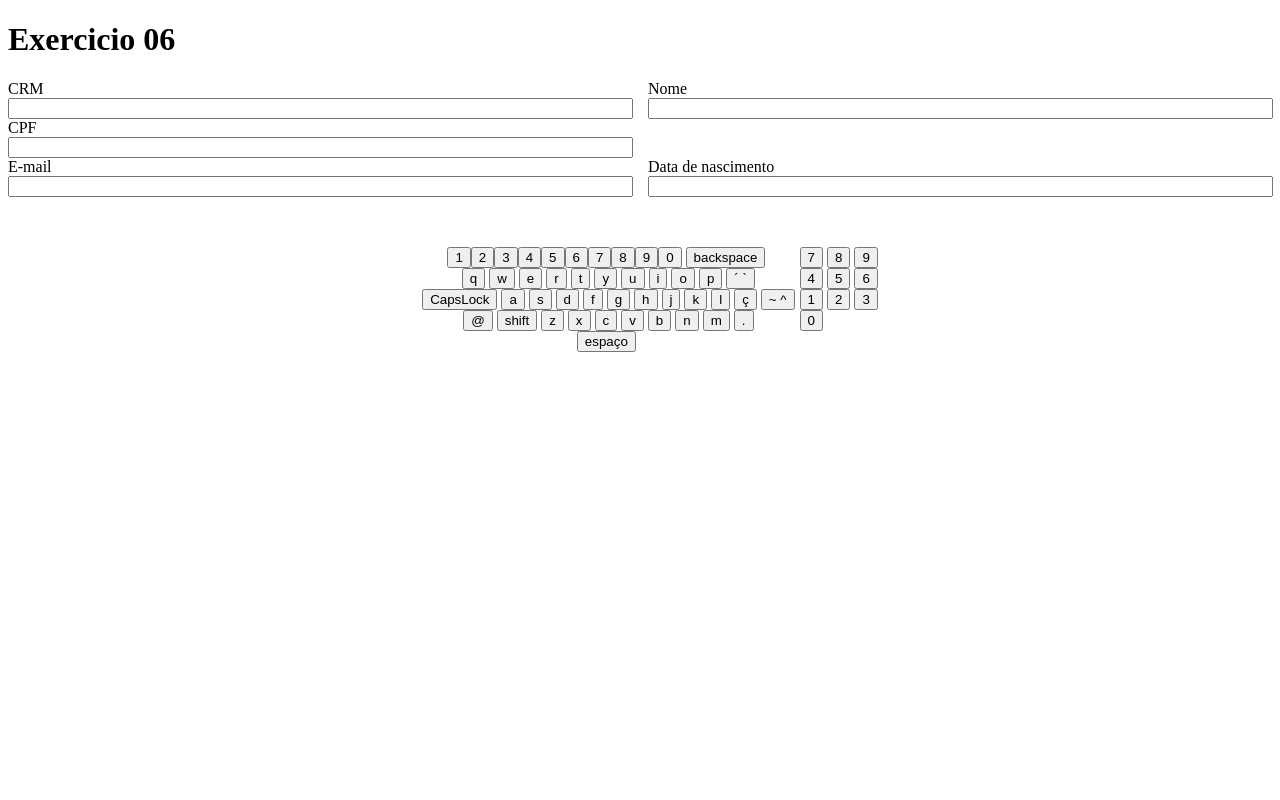
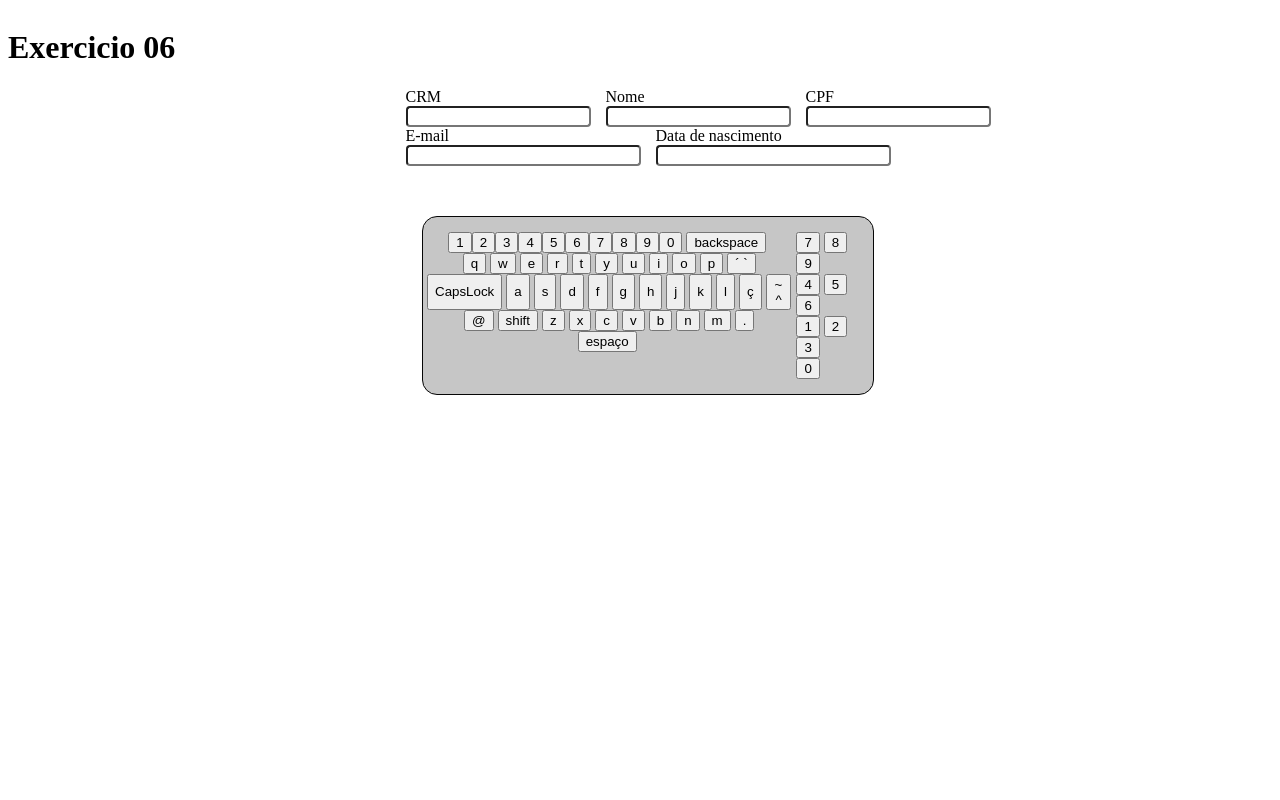
Before and after one commit to eliasdeaguiar/Meus-estudos, a PHP site: page / in a window 1280 px wide. Run offline with PHP 8.4, Linux system fonts and the light colour scheme.

Commit message:
Finalizado no escritorio ex06

```diff
--- a/Ex-28-02-23/ex06/index.html
+++ b/Ex-28-02-23/ex06/index.html
@@ -12,6 +12,7 @@
     <h1>Exercicio 06</h1>
 
     <form action="" class="teclado_nao_some">
+        <div id="linhas">
             <div class="linha">
                 <div class="input">
                     <label for="crm" class="teclado_numerico">CRM</label>
@@ -21,8 +22,6 @@
                     <label for="nome" class="teclado_alfabetico">Nome</label>
                     <input type="text" id="nome" class="teclado_alfabetico output">
                 </div>
-        </div>
-        <div class="linha" id="linha-cpf">
                 <div class="input">
                     <label for="cpf" class="teclado_numerico">CPF</label>
                     <input type="text" id="cpf" class="teclado_numerico output" maxlength="14">
@@ -38,8 +37,10 @@
                     <input type="text" id="data-nascimento" class="teclado_numerico output">
                 </div>
             </div>
+        </div>
     </form>
-    <div id="teclado" class="teclado">
+    <div id="teclado">
+        <div id="teclados">
             <div id="teclado01" class="teclado_nao_some">
                 <div id="linha01" class="linhas_teclado_num mostrar_teclado">
                     <button id="Digit1" class="teclas_num">1</button>
@@ -172,6 +173,7 @@
                 </div>
             </div>
         </div>
+    </div>
 
     <script src="main.js"></script>
 </body>
--- a/Ex-28-02-23/ex06/main.js
+++ b/Ex-28-02-23/ex06/main.js
@@ -12,13 +12,14 @@
 //         console.log('entrou');
 //     }
 // })
-window.addEventListener('load', function (event){
-        console.log(event)
-        // for(let contador = 0; contador < listaDeLinhas.length; contador++){
-        //     // if(getModifierState('CapsLock'))
-        //     console.log('entrou');
-        // }
- });
+// window.addEventListener('load', function (event){
+//         console.log(event.target)
+
+//         // for(let contador = 0; contador < listaDeLinhas.length; contador++){
+//         //     // if(getModifierState('CapsLock'))
+//         //     console.log('entrou');
+//         // }
+//  });
 
 const container = document.querySelector('#teclado');
 const containerTeclado = document.querySelector('#teclado01');
@@ -163,9 +164,9 @@
                             outputId.value = outputId2.substring(0, outputId2.length -1);
                         }
                     }
-                    // if(event.code == 'Space'){
-                    //     outputId.value.replace(/\w/g, ' ');
-                    // }
+                    if(event.code == 'Space'){
+                        outputId.value += ' ';
+                    }
                 }else{
 
                     outputId.value += event.key;
--- a/Ex-28-02-23/ex06/style.css
+++ b/Ex-28-02-23/ex06/style.css
@@ -1,4 +1,4 @@
-/* @charset "UTC-8"; */
+@charset "UTC-8";
 /* *{
     margin: 0px;
     padding: 0px;
@@ -9,42 +9,70 @@
     flex-direction: column;
     width: 100vw;
 } */
+html{
+    height: 100vh;
+}
+body{
+    display: flex;
+    justify-content: center;
+    flex-direction: column;
+    width: 100vw;
+}
 form{
     display: flex;
+    align-items: center;
     flex-wrap: wrap;
     flex-direction: column;
     width: 100vw;
     padding-bottom: 50px;
 }
 
+#linhas{
+    display: flex;
+    flex-direction: row;
+    width: 500px;
+    flex-wrap: wrap;
+}
+.linha{
+    display: flex;
+    width: 100%;
+}
 .input{
     display: flex;
     flex-direction: column;
-    width: 100vw;
-    flex-wrap: wrap;
-    margin-right: 15px;
+    width: 100%;
+    margin-right: 7.5px;
+    margin-left: 7.5px;
 }
-.linha{
-    display: flex;
-    flex-direction: row;
-    width: 100vw;
+input:focus{
+    outline: none;
+    border-color: rgba(34, 34, 34, 0.903);
 }
-
-#linha-cpf{
-    width: 50vw;
+input{
+    border-radius: 4px;
 }
 
 #teclado{
     display: flex;
+    width: 100vw;
+    justify-content: center;
+}
+#teclados{
+    display: flex;
     flex-direction: row;
     justify-content: center;
-    width: 100vw;
-    margin: auto;
+    width: 450px;
+    border: 1px solid rgb(6, 6, 6);
+    border-radius: 15px;
+    background-color: rgba(128, 128, 128, 0.452);
+    padding-top: 15px;
+    padding-bottom: 15px;
 }
 #teclado01{
     text-align: center;
     padding-right: 5px;
     flex-direction: column;
+
 }
 .esconder_teclado{
     display: none;
@@ -61,10 +89,59 @@
     width: 30vw;
 } */
 
-.teclado_num.ativa,
+/* .teclado_num.ativa,
 .teclado_num:active{
     color: red;
+} */
+.teclado{
+    padding: 0.2em 0.5em 0.2em;
+    margin-top: 0.1em;
+    transition-duration: 10ms;
+    background-color: rgba(34, 34, 34, 0.654);
+    color: rgba(255, 255, 255, 0.87);
 }
-.teclado{
-    color: red;
+button:hover{
+    cursor: pointer;
 }
+
+@media only screen and (max-width: 525px) and (min-width: 375px) {
+    .linha{
+        display: flex;
+        flex-direction:column;
+    }
+    .input{
+        width: 93vw;
+    }
+    #teclados{
+        display: flex;
+        flex-direction: row;
+        justify-content: center;
+        width: 380px;
+    }
+    .teclas{
+        font-size: 10px;
+    }
+}
+@media only screen and (max-width: 375px){
+    .linhas{
+        display: flex;
+        justify-content: center;
+    }
+    .linha{
+        display: flex;
+        flex-direction:column;
+        width: 380px;
+    }
+    .input{
+        width: 91vw;
+    }
+    #teclados{
+        display: flex;
+        flex-direction:column;
+        align-items: center;
+        width: 320px;
+    }
+    #teclado02{
+        padding-top: 10px;
+    }
+}
```
Lines whose indentation alone changed are shown as unchanged.
